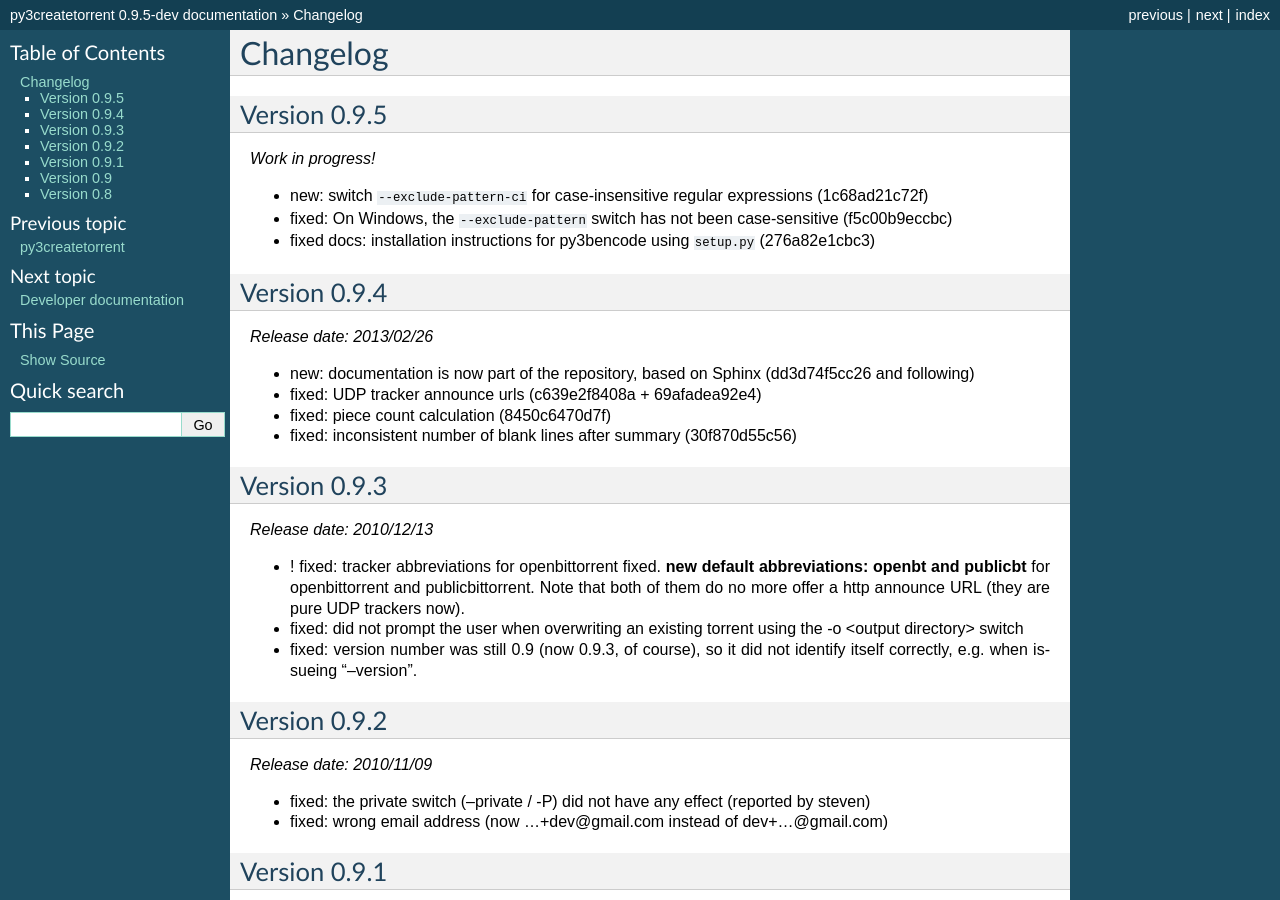
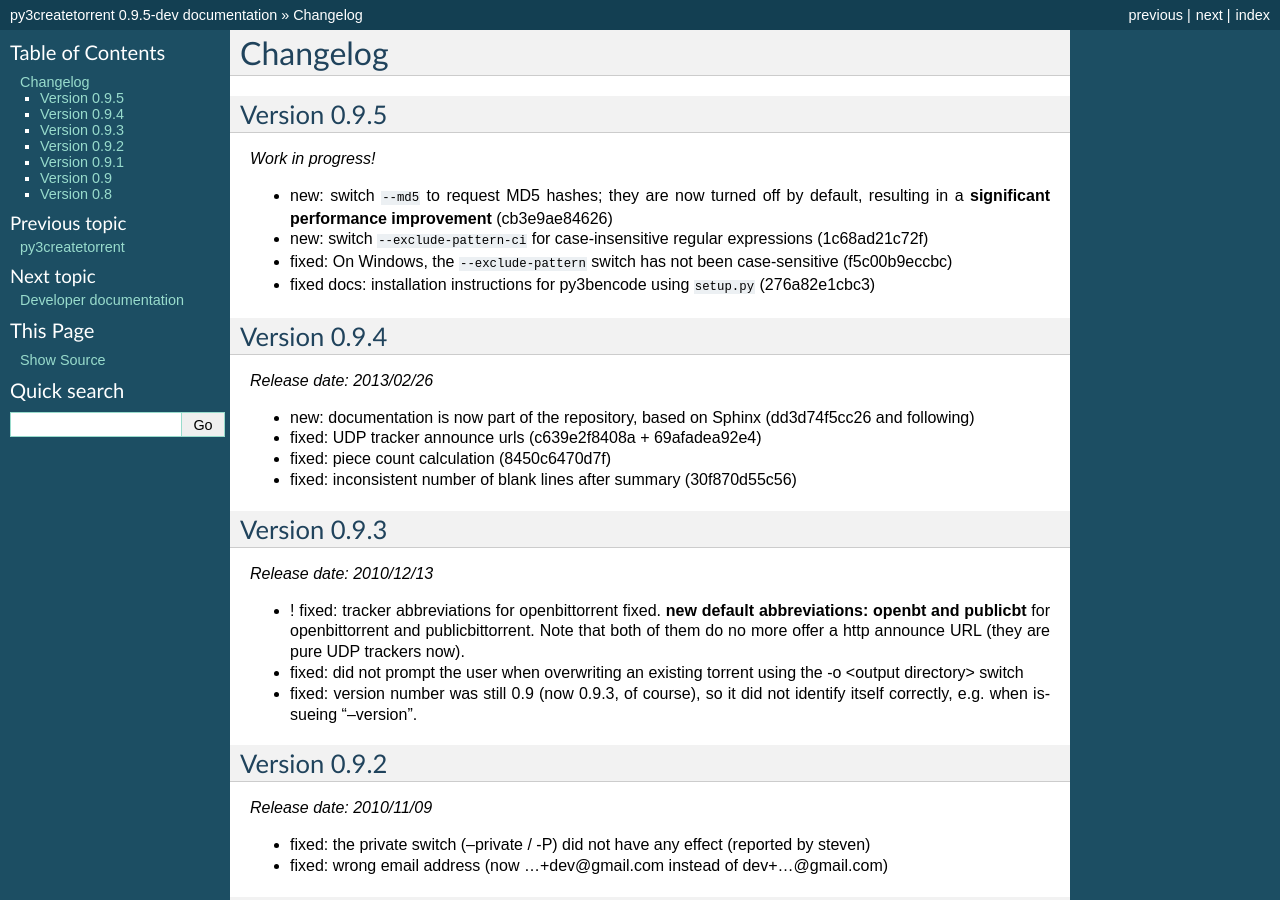
Before and after one commit to Ineluctable/py3createtorrent, a Sphinx documentation site: the page built from docs/source/changelog.rst, in a window 1280 px wide and 900 px high. Built offline with Sphinx 7.4.7, drawn with Linux system fonts in a browser that asks for light colours.

Commit message:
Update changelog

```diff
--- a/docs/source/changelog.rst
+++ b/docs/source/changelog.rst
@@ -6,6 +6,8 @@
 
 *Work in progress!*
 
+* new: switch ``--md5`` to request MD5 hashes; they are now turned off by default,
+  resulting in a **significant performance improvement** (cb3e9ae84626)
 * new: switch ``--exclude-pattern-ci`` for case-insensitive regular expressions
   (1c68ad21c72f)
 * fixed: On Windows, the ``--exclude-pattern`` switch has not been case-sensitive
```
